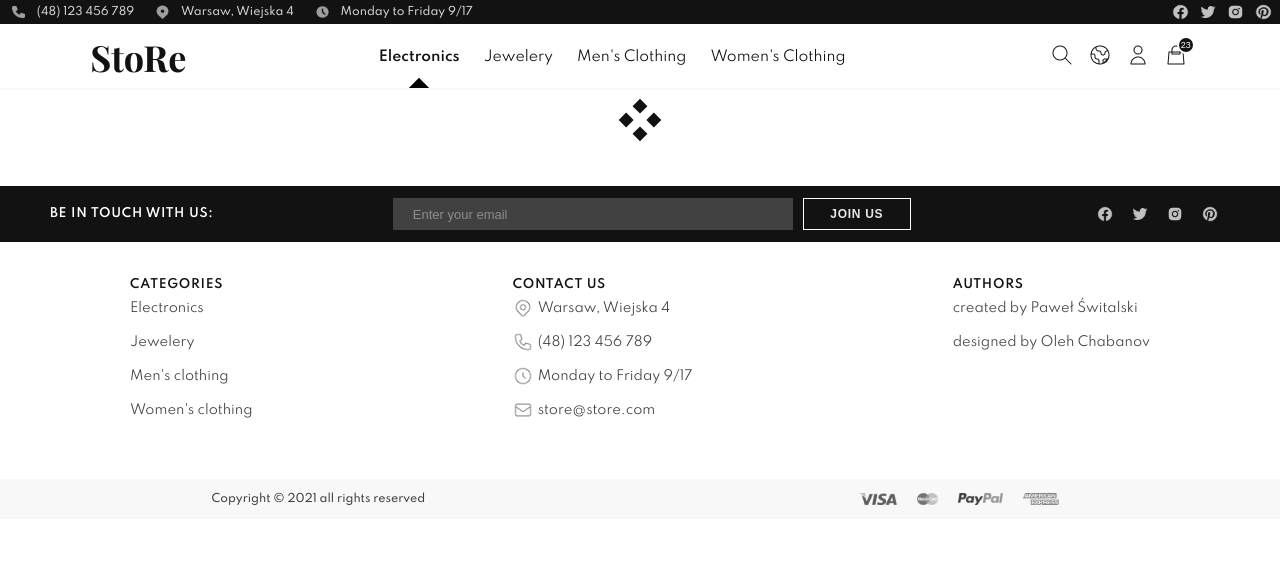
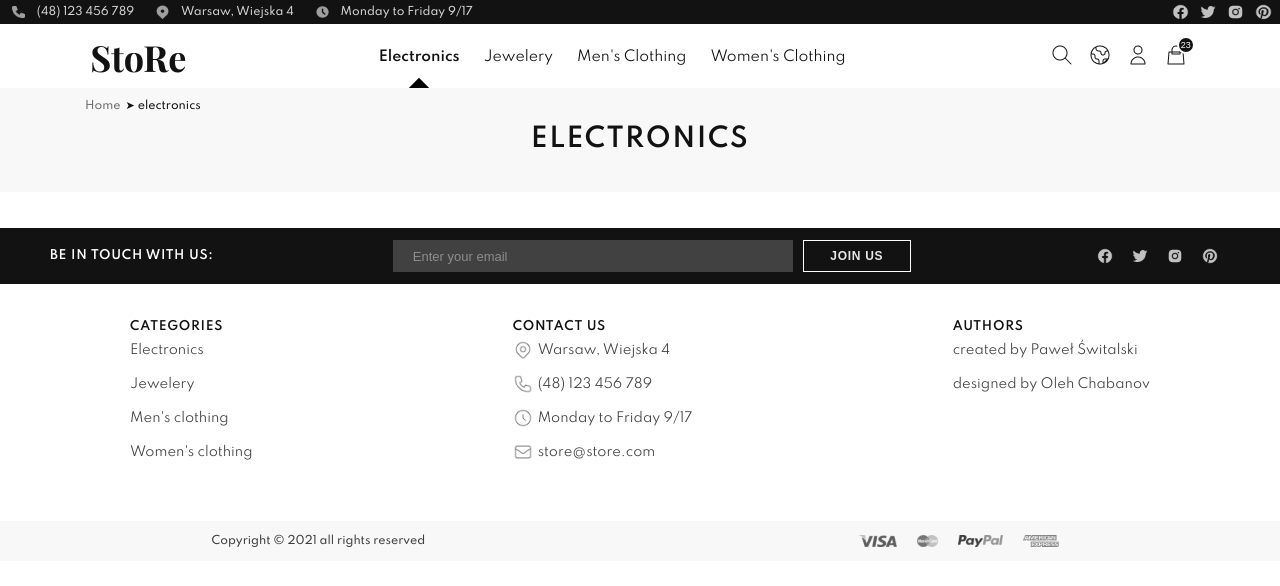
Before and after one commit to pswitalski/Store, a React (Create React App) app: page /category/electronics in a window 1280 px wide. Shown: the top 586 px of the page. Built offline with nearby package versions, Linux system fonts and the light colour scheme; no server answers.

Commit message:
create CategoryName

```diff
--- /dev/null
+++ b/src/components/CategoryName/CategoryName.js
@@ -0,0 +1,22 @@
+import React from 'react';
+import PropTypes from 'prop-types';
+
+import { StyledCategoryName } from './CategoryName.styles';
+
+import NameBar from './NameBar/NameBar';
+import PathBar from './PathBar/PathBar';
+
+const CategoryName = ({category}) => {
+    return(
+        <StyledCategoryName>
+            <PathBar category={category} />
+            <NameBar category={category}  />
+        </StyledCategoryName>
+    )
+}
+
+CategoryName.propTypes = {
+    category: PropTypes.string
+}
+
+export default CategoryName;
--- /dev/null
+++ b/src/components/CategoryName/CategoryName.styles.js
@@ -0,0 +1,5 @@
+import styled from "styled-components";
+
+export const StyledCategoryName = styled.div`
+    background-color: ${props => props.theme.colors.grWhite};
+`;
--- /dev/null
+++ b/src/components/CategoryName/NameBar/NameBar.js
@@ -0,0 +1,18 @@
+import React from 'react';
+import PropTypes from 'prop-types'
+
+import { StyledNameBar } from './NameBar.styles';
+
+const NameBar = ({category}) => {
+    return(
+        <StyledNameBar>
+            {category}
+        </StyledNameBar>
+    )
+}
+
+NameBar.propTypes = {
+    category: PropTypes.string
+}
+
+export default NameBar;
--- /dev/null
+++ b/src/components/CategoryName/NameBar/NameBar.styles.js
@@ -0,0 +1,13 @@
+import styled from "styled-components";
+
+export const StyledNameBar = styled.h2`
+    width: 100%;
+    height: 70px;
+    text-align: center;
+    text-transform: uppercase;
+    color: ${props => props.theme.colors.dark};
+    font-weight: 600;
+    letter-spacing: 0.06em;
+    line-height: 36px;
+    font-size: 26px;
+`;
--- /dev/null
+++ b/src/components/CategoryName/PathBar/PathBar.js
@@ -0,0 +1,18 @@
+import React from 'react';
+import PropTypes from 'prop-types';
+
+import { StyledPathBar, StyledLink } from './PathBar.styles';
+
+const PathBar = ({category}) => {
+    return(
+        <StyledPathBar>
+            <StyledLink to="/" >Home</StyledLink> ➤ {category}
+        </StyledPathBar>
+    )
+}
+
+PathBar.propTypes = {
+    category: PropTypes.string
+}
+
+export default PathBar;
--- /dev/null
+++ b/src/components/CategoryName/PathBar/PathBar.styles.js
@@ -0,0 +1,22 @@
+import styled from "styled-components";
+
+import { Link } from "react-router-dom";
+
+export const StyledPathBar = styled.div`
+    height: 32px;
+    width: 100%;
+    color: ${props => props.theme.colors.dark};
+    font-weight: 500;
+    font-size: 11px;
+    line-height: 18px;
+    display: flex;
+    align-items: center;
+    padding-left: 85px;
+`;
+
+export const StyledLink = styled(Link)`
+    text-decoration: none;
+    opacity: 0.6;
+    color: inherit;
+    margin-right: 5px;
+`;
--- a/src/components/LoadingIndicator/LoadingIndicator.styles.js
+++ b/src/components/LoadingIndicator/LoadingIndicator.styles.js
@@ -47,6 +47,7 @@ export const StyledLoadingIndicator = styled.div`
     display: flex;
     justify-content: center;
     align-items: center;
+    margin: 20px 0;
 `;
 
 export const StyledContainer = styled.div`
--- a/src/pages/Category.js
+++ b/src/pages/Category.js
@@ -6,6 +6,7 @@ import { getItemsFromCategory } from 'helpers/getItemsFromCategory';
 import { Wrapper } from 'assets/styles/Wrapper';
 
 import LoadingIndicator from 'components/LoadingIndicator/LoadingIndicator';
+import CategoryName from 'components/CategoryName/CategoryName';
 
 const Category = () => {
 
@@ -15,19 +16,21 @@ const Category = () => {
     const [categoryData, setCategoryData] = useState({});
 
     const fetchData = async () => {
+        setIsLoading(true);
         const response = await getItemsFromCategory(category);
         setCategoryData(response);
+        setIsLoading(false);
     }
 
     useEffect(() => {
         fetchData();
-    }, [])
+    }, [category])
 
     return(
         <div className="category" >
             <Wrapper>
-                <LoadingIndicator />
-
+                {isLoading ? <LoadingIndicator /> : null}
+                {!isLoading ?<CategoryName category={category} /> : null}
             </Wrapper>
         </div>
     )
```
